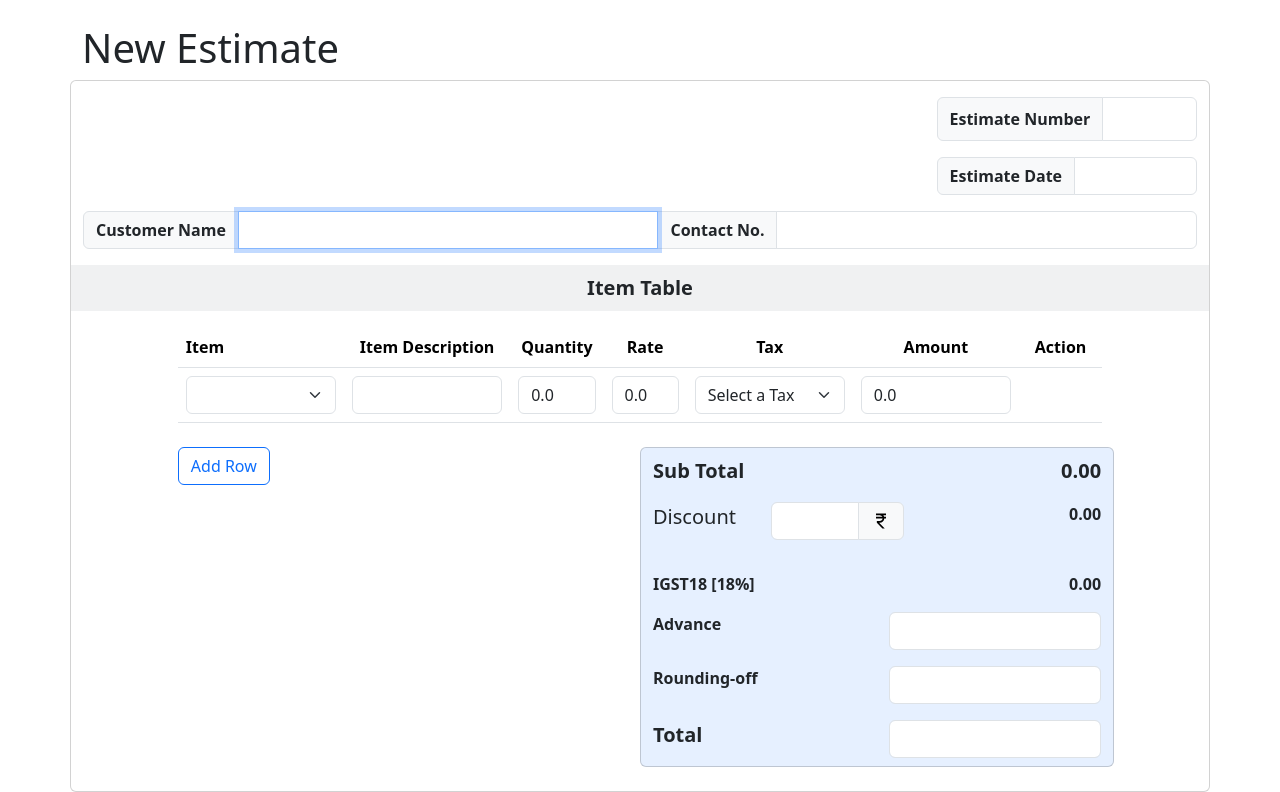
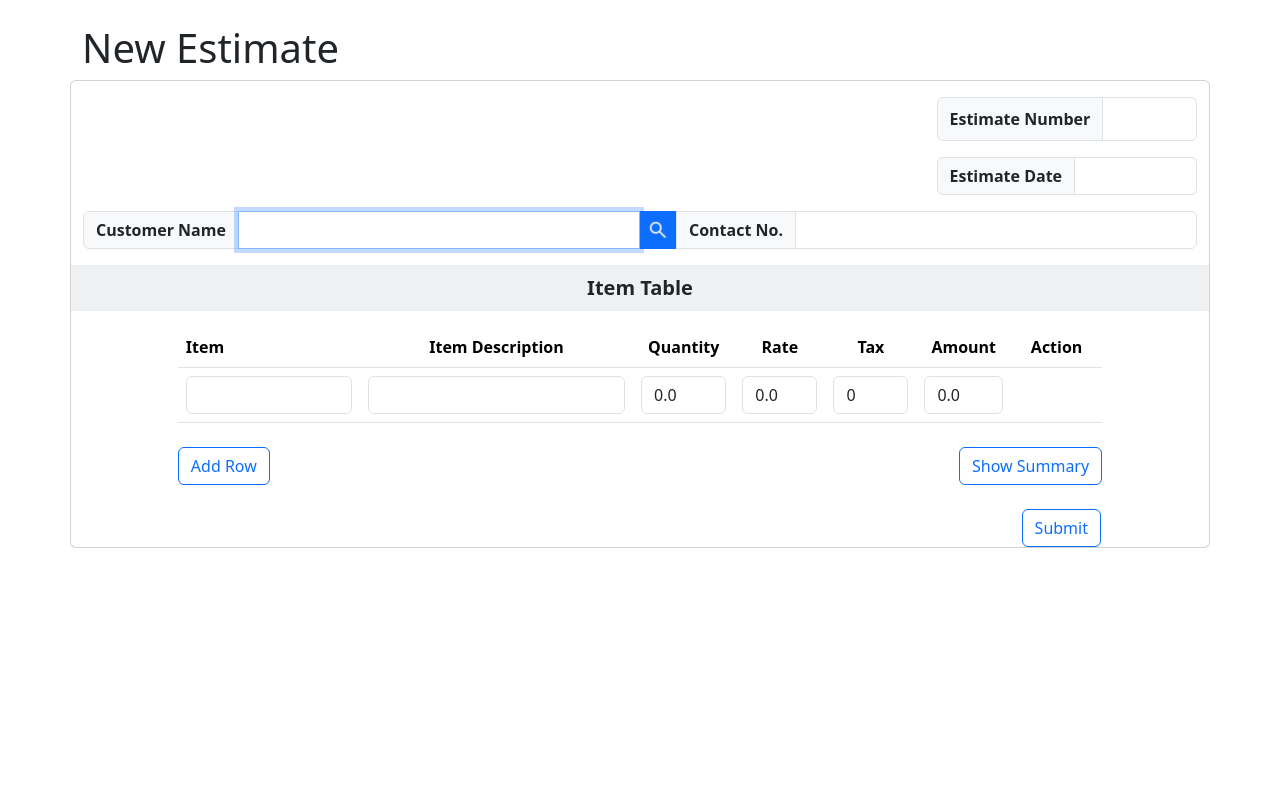
Before and after one commit to unhingedcargo/DP, a Django app: page /estimate/ in a window 1280 px wide. Shown: the part 64-856 px from the top of the page. After the commit the page ends 800 px from the top, so only its background shows below. Run offline with Django 5.2, Linux system fonts and the light colour scheme; lists and menus that the app fills with data are empty.

Commit message:
Js file corrected

```diff
--- a/DjangoApp/templates/estimate.html
+++ b/DjangoApp/templates/estimate.html
@@ -6,7 +6,7 @@ New Estimate
 {% endblock %}
 
 {% block body %}
-<div class="container">
+<div class="container" >
   <h1>New Estimate</h1>
 </div>
 <div class="container card">
@@ -43,6 +43,9 @@ New Estimate
     <div class="input-group mb-3">
       <span class="input-group-text fw-semibold">Customer Name</span>
       <input type="text" class="form-control" maxlength=20 autofocus>
+
+      <a class="bg-primary" href="#"><span><img class="ps-2 pe-2 pt-2" src="{% static 'ico/search.png' %}" alt="" height=30></span></a>
+
       <span class="input-group-text fw-semibold">Contact No.</span>
       <input type="text" class="form-control" maxlength=10>
     </div>
@@ -58,11 +61,11 @@ New Estimate
             <!-- <th scope="col">#</th> -->
 
               <th scope="col" class="col-2 text-start">Item</th>
-              <th scope="col" class="col-2">Item Description</th>
+              <th scope="col" class="col-3">Item Description</th>
               <th scope="col" class="col-1">Quantity</th>
               <th scope="col" class="col-1">Rate</th>
-              <th scope="col" class="col-2">Tax</th>
-              <th scope="col" class="col-2">Amount</th>
+              <th scope="col" class="col-1">Tax</th>
+              <th scope="col" class="col-1">Amount</th>
               <th scope="col" class="col-1">Action</th>
           </tr>
         </thead>
@@ -70,10 +73,10 @@ New Estimate
         <tbody>
           <tr>
             <td>
-              <select class="form-select" name="product" id="product">
+              <!-- <select class="form-select" name="product" id="product">
                 <option value=""></option>
-              </select>
-              <!-- <input type="text" name="item" id="item" class="form-control"> -->
+              </select> -->
+              <input type="text" name="item" id="item" class="form-control">
             </td>
             <td>
               <input type="text" name="desc" id="desc" class="form-control" maxlength=30>
@@ -85,11 +88,12 @@ New Estimate
               <input type="text" name="rate" id="rate" class="form-control" maxlength=5 value=0.0 onchange="rate_changed()">
             </td>
             <td>
-              <select class="form-select" name="tax" id="tax_rate">
-                {% for i in context.gst.values %}
-                <option value="{{i}}">{{i}}</option>
+              <input type="text" name="rate" id="rate" class="form-control" maxlength=2 value=0 onchange="tax_applied()">
+              <!-- <select class="form-select" name="tax" id="tax_rate">
+                {% for i in gst.values %}
+                <option value="">{{i}}</option>
                 {% endfor %}
-              </select>
+              </select> -->
             </td>
             <td>
               <input type="text" name="details" id="amount" class="form-control" readonly value=0.0 onblur="set_total()">
@@ -110,6 +114,12 @@ New Estimate
     <div class="col-5">
       <input type="button" class="btn btn-outline-primary" value="Add Row" onclick="add_row()">
     </div>
+    <div class="col-5 text-end">
+      <input type="button" class="btn btn-outline-primary" value="Show Summary" onclick="show_summary()">
+    </div>
+  </div>
+  <div hidden class="row mb-4" id="summary_tag">
+    <div class="col-6"></div>
     <div class="col-5 card bg-primary bg-opacity-10">
       <div class="row mt-2 mb-2">
         <div class="col-4"><label class="fw-semibold fs-5">Sub Total</label></div>
@@ -133,9 +143,9 @@ New Estimate
           </select> -->
           <!-- <input type="text" class="form-control"> -->
         </div>
-        <div class="col-5 text-end"><label class="fw-semibold" for="">0.00</label></div>
+        <div class="col-5 text-end"><label class="fw-semibold" for=""></label></div>
       </div>
-      {% if context.tax == True %}
+      {% if tax == True %}
       <div class="row mt-2 mb-2">
         <div class="col-6"><label class="fw-bold fs-6" id="label_sgst">SGST9 [9%]</label></div>
         <div class="col-6 text-end"><label class="fw-semibold fs-6" id="sgst">0.00</label></div>
@@ -169,18 +179,15 @@ New Estimate
     </div>
     <div class="col-1"></div>
   </div>
-
-
+  <div class="text-end me-5">
+    <div class="text-end me-5">
+    <input type="submit" value="Submit" class="btn btn-outline-primary">
+  </div>
+</div>
 
   </form>
 
 
 </div>
-<script>
-//   function view(){
-//     console.log("cell clicked")
-// }
-
-</script>
 
 {% endblock %}
--- a/DjangoApp/views.py
+++ b/DjangoApp/views.py
@@ -132,10 +132,10 @@ def estimate(request):
 		'gst-28': 28,
 	}
 
-	tax = False #{"istate":True, "state":False}
+	tax = True #{"istate":True, "state":False}
 
 	context = {
 		'gst':gst,
 		'tax':tax
 	}
-	return render(request, 'estimate.html', {'context':context})
+	return render(request, 'estimate.html', context)
--- a/static/script.js
+++ b/static/script.js
@@ -1,3 +1,17 @@
+function show_summary() {
+    // var x = document.getElementById("summary_tag");
+    // if (x.style.display === "none") {
+    //     x.style.display = "inline";
+    // } else {
+    //     x.style.display = "none";
+    // }
+    if (document.getElementById('summary_tag').hasAttribute("hidden")) {
+        document.getElementById('summary_tag').removeAttribute("hidden");
+    } else {
+        document.getElementById('summary_tag').setAttribute("hidden", "hidden");
+    }
+}
+
 
 function do_nothing(){
     let table = document.getElementById('est_table');
@@ -58,10 +72,6 @@ function rate_changed(){
 function set_total() {
     let table = document.getElementById('est_table');
     let amount = 0.0;
-    // let tax = document.getElementById("tax_rate").value;
-    // let tax_rate = tax.value;
-    console.log("Selected Tax is " + tax);
-    // console.log("Table Length " + table.rows.length);
     for(let i = 1; i<table.rows.length; i++) {
         // console.log(table.rows[i].cells[5].children[0].value);
         let tax = Number(table.rows[i].cells[4].children[0].value);
@@ -79,7 +89,9 @@ function delete_row() {
         table.rows[i].cells[6].onclick = function() {
             if (table.rows.length !== 2){
                 index = this.parentElement.rowIndex;
-                table.deleteRow(index);
+                if (index !== 1) {
+                    table.deleteRow(index);
+                }
             }
         }
     }
@@ -99,19 +111,14 @@ function add_row() {
     const cell6 = newRow.insertCell(6);
 
 
-    cell0.innerHTML = cell0.innerHTML + `<td> <select class="form-select" name="tax" id="tax">
-                <option value=""></option>
-              </select>
-              <!-- <input type="text" name="item" id="item" class="form-control"> --> </td>`
+    cell0.innerHTML = cell0.innerHTML + `<td>
+              <input type="text" name="item" id="item" class="form-control">
+              </td>`
     cell1.innerHTML = cell1.innerHTML + `<td> <input type="text" name="desc" id="desc" class="form-control" maxlength=30> </td>`
     cell2.innerHTML = cell2.innerHTML + `<td> <input type="text" name="qty" id="qty" class="form-control" maxlength=5 value=0.0 onchange="qty_changed()"> </td>`
     cell3.innerHTML = cell3.innerHTML + `<td> <input type="text" name="rate" id="rate" class="form-control" maxlength=5 value=0.0 onchange="rate_changed()"> </td>`
     cell4.innerHTML = cell4.innerHTML + `<td>
-              <select class="form-select" name="tax" id="tax_rate">
-                {% for i in context.gst.values %}
-                <option value="{{i}}">{{i}}</option>
-                {% endfor %}
-              </select>
+              <input type="text" name="rate" id="rate" class="form-control" maxlength=2 value=0 onchange="tax_applied()">
             </td>`
     cell5.innerHTML = cell5.innerHTML + `<td>
               <input type="text" name="details" id="amount" class="form-control" readonly  value=0.0 onblur="set_total()">
```
